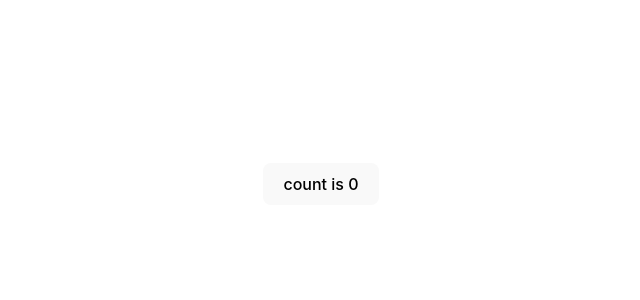
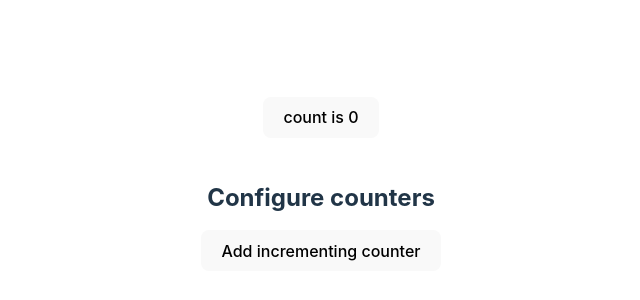
Before and after one commit to ITsvetkoFF/enterprise-counter, a React (Vite) app: page / in a window 1280 px wide. Shown: the part 216-516 px from the top of the page, without its empty margins (319-959 px from the left). Built offline with nearby package versions, Linux system fonts and the light colour scheme.

Commit message:
add multiple counters and immer

```diff
--- a/package.json
+++ b/package.json
@@ -9,6 +9,8 @@
     "preview": "vite preview"
   },
   "dependencies": {
+    "immer": "^9.0.16",
+    "prettier": "^2.8.1",
     "react": "^18.2.0",
     "react-dom": "^18.2.0"
   },
--- a/src/App.css
+++ b/src/App.css
@@ -4,3 +4,11 @@
   padding: 2rem;
   text-align: center;
 }
+
+.CounterGrid {
+  display: flex;
+  justify-content: center;
+  flex-wrap: wrap;
+  gap: 1rem;
+  margin-bottom: 3rem;
+}
--- a/src/App.tsx
+++ b/src/App.tsx
@@ -1,16 +1,66 @@
-import { useState } from 'react'
-import './App.css'
+import { useState } from "react";
+import "./App.css";
+
+import produce from "immer";
+
+type SingleCounterState = {
+  type: "incrementing" | "decrementing";
+  value: number;
+};
+
+type AppState = {
+  counters: SingleCounterState[];
+};
+
+const initialState: AppState = {
+  counters: [
+    {
+      type: "incrementing",
+      value: 0,
+    },
+  ],
+};
 
 function App() {
-  const [count, setCount] = useState(0)
+  const [state, setState] = useState(initialState);
 
   return (
     <div className="App">
-        <button onClick={() => setCount((count) => count + 1)}>
-          count is {count}
+      <div className="CounterGrid">
+        {state.counters.map((counter, index) => (
+          <button
+            onClick={() =>
+              setState((prevState) =>
+                produce(prevState, (draft) => {
+                  draft.counters[index].value++;
+                })
+              )
+            }
+          >
+            count is {state.counters[index].value}
+          </button>
+        ))}
+      </div>
+      <section>
+        <h2>Configure counters</h2>
+        <button
+          onClick={() => {
+            setState((prevState) => ({
+              counters: [
+                ...prevState.counters,
+                {
+                  type: "incrementing",
+                  value: 0,
+                },
+              ],
+            }));
+          }}
+        >
+          Add incrementing counter
         </button>
+      </section>
     </div>
-  )
+  );
 }
 
-export default App
+export default App;
```
Also changed, not shown: 1 other file (tests, documents, lock files or other folders).
